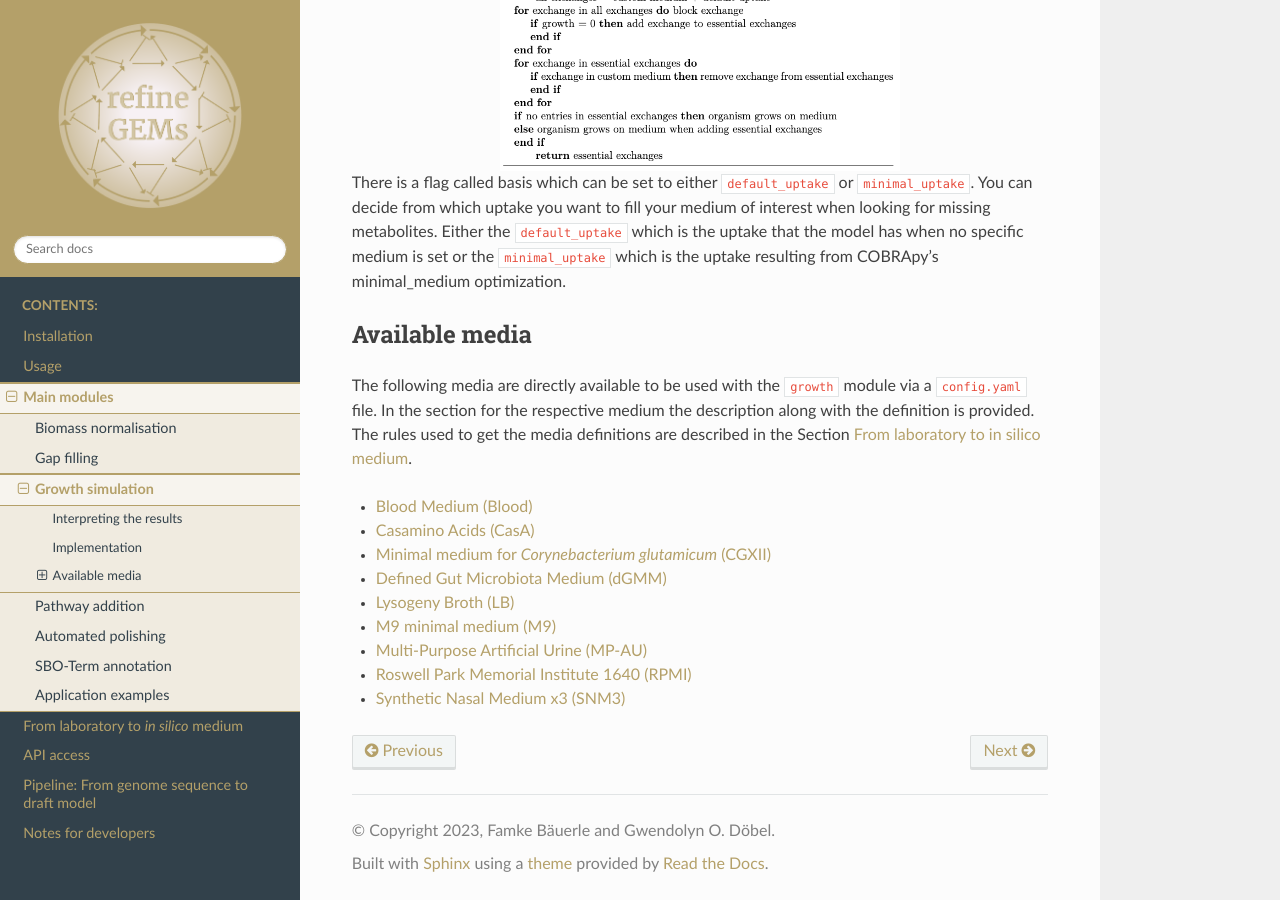
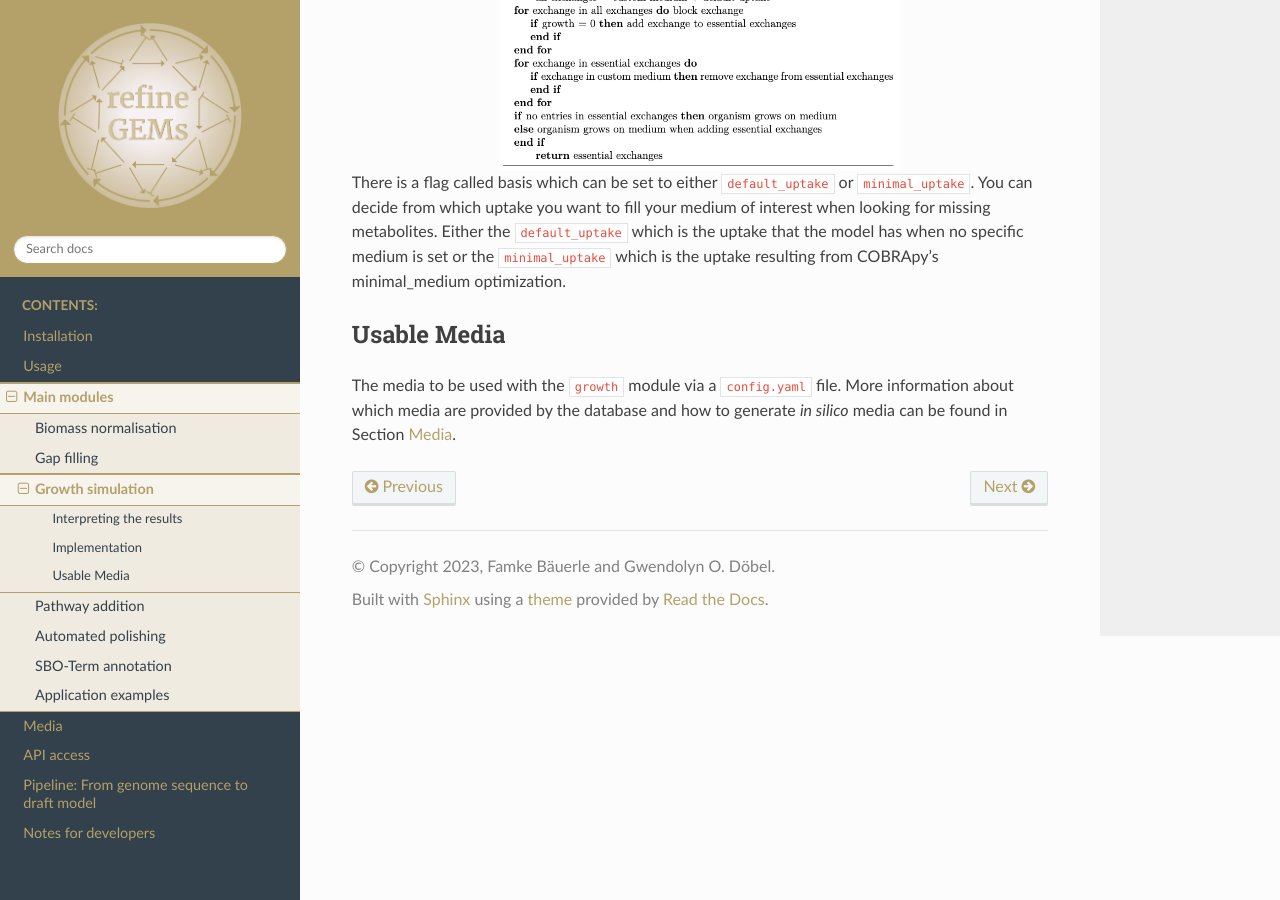
Before and after one commit to draeger-lab/refinegems, a Sphinx documentation site: the page built from docs/source/modules/growth.rst, in a window 1280 px wide and 900 px high, scrolled down 572 px. Built offline with Sphinx 7.4.7 and the Read the Docs theme 2.0.0, drawn with Linux system fonts in a browser that asks for light colours.

Commit message:
Update media documentation
- restructured media documentation
- added new description for database

```diff
--- a/docs/source/development.rst
+++ b/docs/source/development.rst
@@ -25,7 +25,7 @@ You can install the packages via pip to your local environment:
 .. code:: bash
     :class: copyable
 
-    pip install accessible-pygments ipython nbsphinx pandoc sphinx sphinx_copybutton sphinx_rtd_theme sphinxcontrib-bibtex
+    pip install accessible-pygments sphinx nbsphinx sphinx_rtd_theme pandoc ipython sphinxcontrib-bibtex sphinx_copybutton
 
 .. code:: bash
     :class: copyable
--- a/docs/source/index.rst
+++ b/docs/source/index.rst
@@ -46,7 +46,7 @@ When using refineGEMs, please cite the latest publication:
    installation
    usage
    main-modules
-   in_silico_media_generation
+   database/intro
    API access <api>
    pipeline
    Notes for developers <development>
--- a/docs/source/modules/growth.rst
+++ b/docs/source/modules/growth.rst
@@ -21,20 +21,7 @@ Growth rates and, thus, doubling times can be determined with Flux Balance Analy
 
 There is a flag called basis which can be set to either ``default_uptake`` or ``minimal_uptake``. You can decide from which uptake you want to fill your medium of interest when looking for missing metabolites. Either the ``default_uptake`` which is the uptake that the model has when no specific medium is set or the ``minimal_uptake`` which is the uptake resulting from COBRApy's minimal_medium optimization.
 
-Available media
----------------
-The following media are directly available to be used with the ``growth`` module via a ``config.yaml`` file.
-In the section for the respective medium the description along with the definition is provided. The rules used to get
-the media definitions are described in the Section :ref:`From laboratory to *in silico* medium`.
-
-.. toctree::
-
-    media/blood
-    media/casa
-    media/cgxii
-    media/dgmm
-    media/lb
-    media/m9
-    media/mp-au
-    media/rpmi
-    media/snm3
+Usable Media
+------------
+The media to be used with the ``growth`` module via a ``config.yaml`` file.
+More information about which media are provided by the database and how to generate *in silico* media can be found in Section :ref:`Media`.
```
Also changed, not shown: docs/source/database/access.rst (added, +11 -0 lines), docs/source/database/available_media.rst (added, +11 -0 lines), docs/source/database/db_architecture.rst (added, +81 -0 lines), docs/source/database/intro.rst (added, +12 -0 lines), docs/source/database/in_silico_media_generation.rst (renamed from docs/source/in_silico_media_generation.rst), docs/source/database/media/blood.rst (renamed from docs/source/modules/media/blood.rst), docs/source/database/media/casa.rst (renamed from docs/source/modules/media/casa.rst), docs/source/database/media/cgxii.rst (renamed from docs/source/modules/media/cgxii.rst), docs/source/database/media/dgmm.rst (renamed from docs/source/modules/media/dgmm.rst), docs/source/database/media/lb.rst (renamed from docs/source/modules/media/lb.rst), docs/source/database/media/m9.rst (renamed from docs/source/modules/media/m9.rst), docs/source/database/media/mp-au.rst (renamed from docs/source/modules/media/mp-au.rst), docs/source/database/media/rpmi.rst (renamed from docs/source/modules/media/rpmi.rst), docs/source/database/media/snm3.rst (renamed from docs/source/modules/media/snm3.rst), 1 other file.
